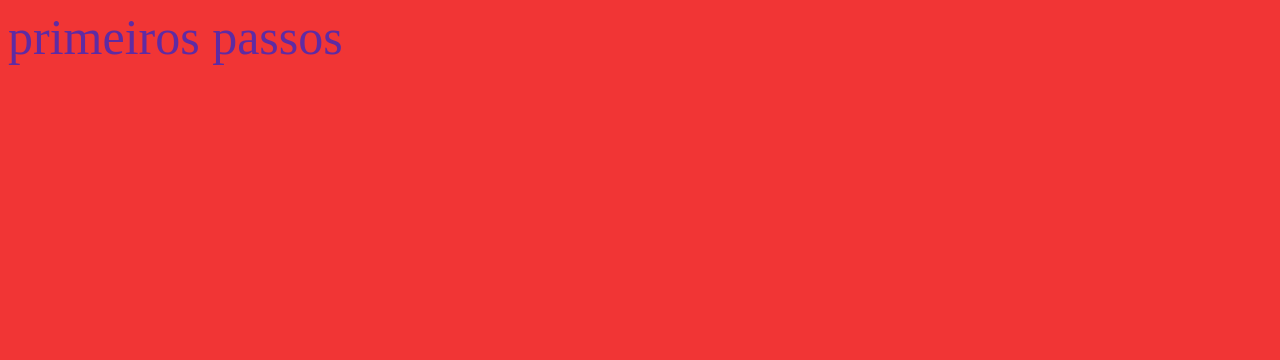
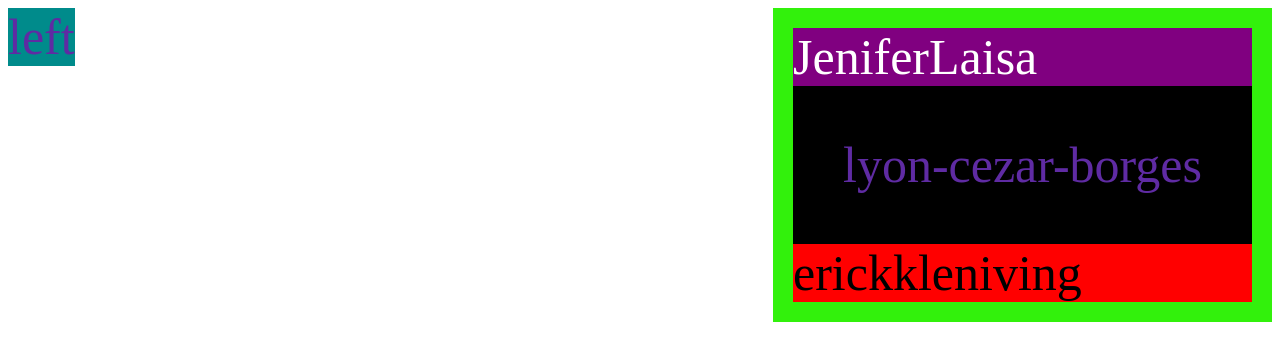
Before and after one commit to LyonCezar/-Hello-New-World, a plain HTML site: page Exec1/index.html in a window 1280 px wide. Drawn offline with Linux system fonts and the light colour scheme.

Commit message:
Diferenciando CSS de JavaScript

```diff
--- a/Exec1/index.html
+++ b/Exec1/index.html
@@ -5,10 +5,55 @@
     <title>Exercício 1 -  Hello World</title>
     <style type="text/css">
     	body{
-    		background-color:  rgb(241, 53, 53);
+
     		color: rgb(95, 43, 163);
     		font-size: 50px;
+
     	}
+
+
+        #Container{
+            Background-image: url("https://ciclovivo.com.br/wp-content/uploads/2018/10/iStock-536613027.jpg");
+
+            height: 100%;
+            width: 100%;
+
+        }
+
+        .jeniferlaisa{
+            background: purple;
+            color: white;
+
+        }
+
+        .lyoncezar{
+            background: black;
+            padding: 50px;
+        }
+
+
+        .erickkleniving{
+            background: red;
+            color:black;
+        }
+
+        .right{
+
+            float: right;
+            background-color: rgb(50, 241, 12);
+            padding: 20px;
+
+        }
+
+        .left{
+
+            float: left;
+            background-color: darkcyan;
+            padding: ;
+        }
+
+
+
     </style>
     <script type="text/javascript">
 
@@ -16,7 +61,8 @@
         var resultado =  5 + 5
         var num = undefined
 
-        document.write(" primeiros passos") //Escreva no documento
+        // document.write(" primeiros passos") //
+        //Escreva no documento
 
         //document.write(typeof(resultado))
         //document.write(typeof(num))
@@ -26,6 +72,33 @@
 <body>
 
 
+<div id="Container" class="Container">
+
+
+    <div class="right">
+
+
+        <div class="jeniferlaisa">
+          JeniferLaisa
+        </div>
+
+        <div class="lyoncezar">
+            lyon-cezar-borges
+        </div>
+
+        <div class="erickkleniving">
+            erickkleniving
+        </div>
+
+    </div>
+
+    <div class="left">
+
+        left
+    </div>
+
+</div> <!--Container-->
+
 
 
 </body>
```
